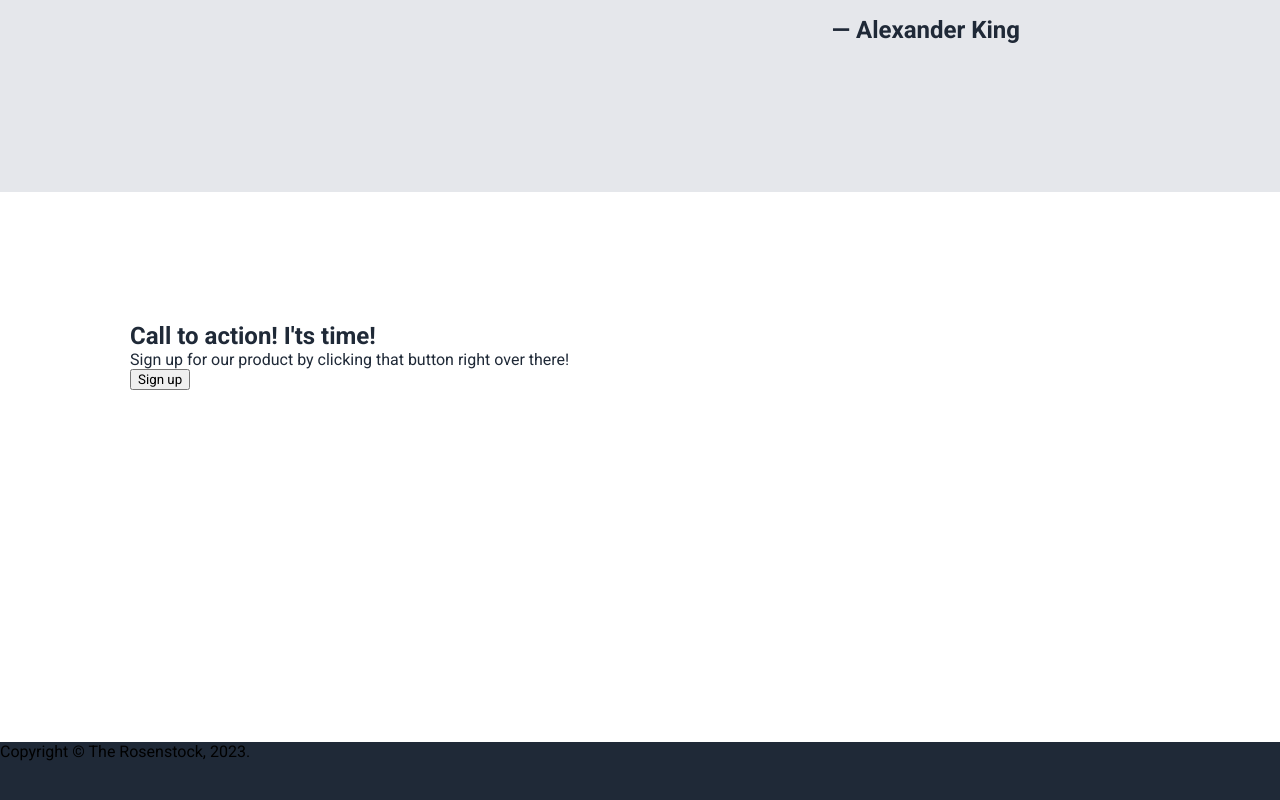
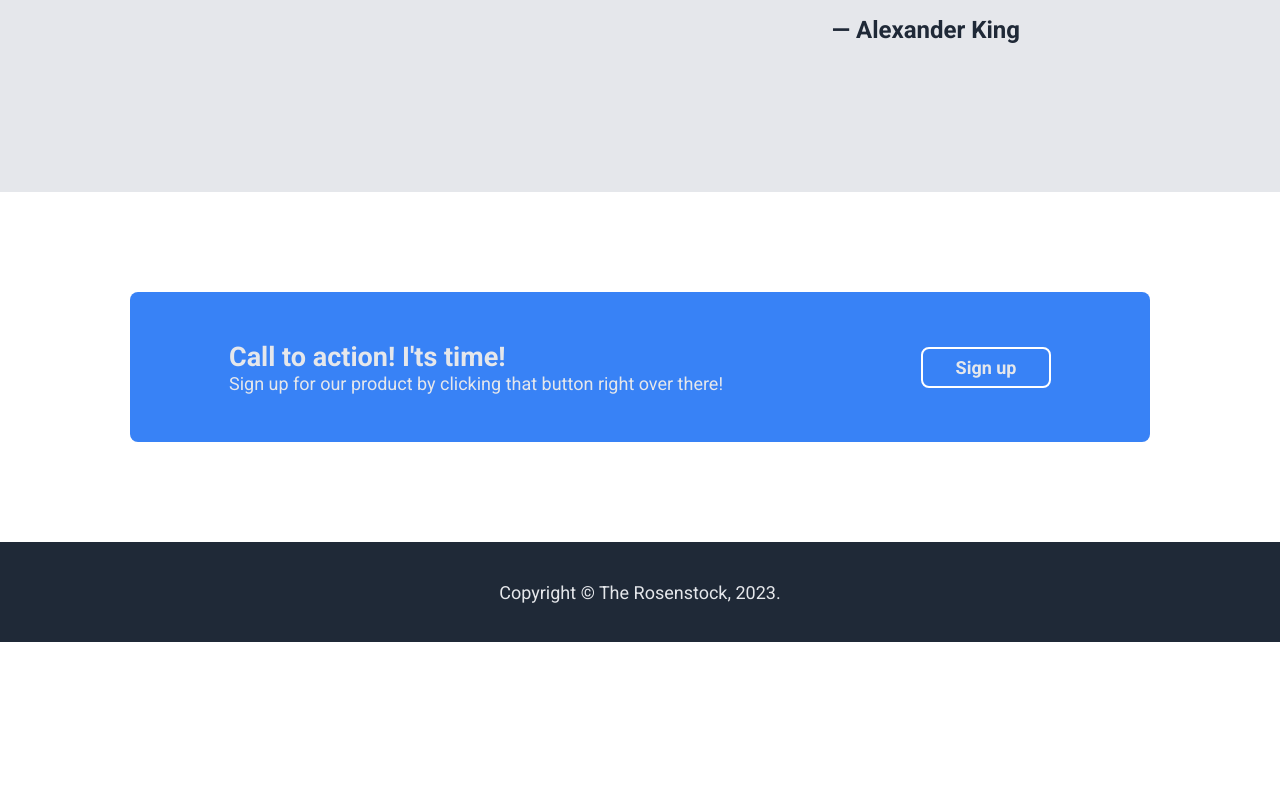
Before and after one commit to therosenstock/landingpage, a plain HTML site: page index.html in a window 1280 px wide. Shown: the part 1408-2208 px from the top of the page. After the commit the page ends 2050 px from the top, so only its background shows below. Drawn offline with Linux system fonts and the light colour scheme.

Commit message:
finished layout

```diff
--- a/style.css
+++ b/style.css
@@ -62,6 +62,9 @@ img{
     color: #e5e7eb;
 
 }
+.nav .nav-links .link:hover{
+    cursor:pointer;
+}
 
 /* Header Content*/
 .header-content{
@@ -94,6 +97,12 @@ img{
     border-radius: 8px;
     width: 132px;
     height: 40px;
+}
+.header-content #sgn-header:hover{
+    cursor: pointer;
+    background-color: #3578e4;
+    transform: ease-in 0.2s;
+
 }
 .header-content .side-content-img .side-img{
     margin-top: 48px;
@@ -152,6 +161,7 @@ img{
 .main-quote .author{
     display: flex;
     justify-content: flex-end;
+    align-items: center;
     margin-top: 60px;
 }
 .main-quote .author h3{
@@ -163,12 +173,46 @@ img{
 .main-action{
     background-color: #fff;
     color:#1F2937;
-    padding: 130px 130px 54px 130px;
+    padding: 100px 130px 0 130px;
     width: 100%;
-    height: 550px;
+    height: 350px;
 }
+.main-action .action-block{
+    background-color: #3882f6;
+    color: #e5e7eb;
+    display: flex;
+    justify-content: space-around;
+    height: 150px;
+    border-radius: 8px;
+    align-items: center;
+}
+.main-action .action-block .action-info{
+    font-size: 18px;
+}
+.main-action #sgn-action{
+    background: none;
+    border: 2px solid #fff;
+    border-radius: 8px;
+    color: #e5e7eb;
+    padding: 8px;
+    width: 130px;
+    font-size: 18px;
+    font-weight: bold;
+}
+.main-action #sgn-action:hover{
+    cursor: pointer;
+    transition: ease-in 0.2s;
+    background-color: rgba(0,0,0,0.1)
+
+}
+
 /* Footer */
 .footer{
     background-color: #1F2937;
     height: 100px;
+    display: flex;
+    color: #e5e7eb;
+    justify-content: center;
+    align-items: center;
+    font-size: 18px;
 }
```
